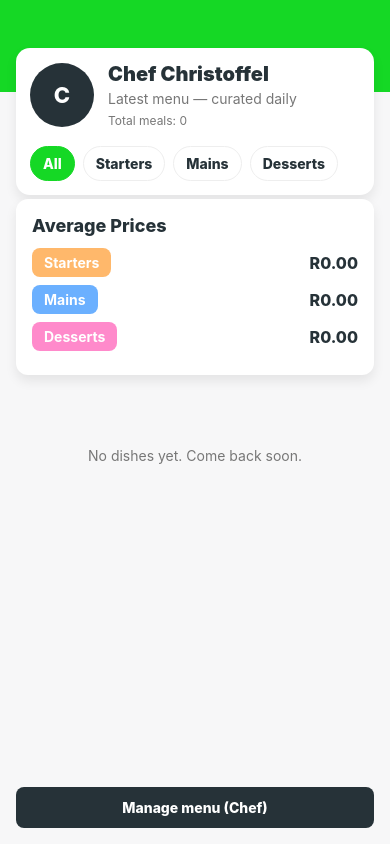
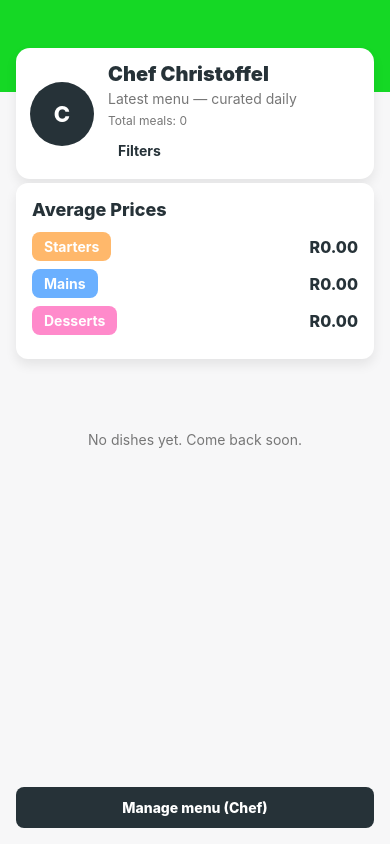
Before and after one commit to strummer7/mast-poe, a React Native app in the folder foodApp/: screen / in a window 390 px wide. Built offline with nearby package versions, Linux system fonts and the light colour scheme.

Commit message:
filter button on home screen

```diff
--- a/foodApp/App.tsx
+++ b/foodApp/App.tsx
@@ -143,11 +143,15 @@ export default function App(): JSX.Element {
           <View style={[styles.headerCard, styles.shadow]}>
             <View style={styles.chefRow}>
               <View style={styles.avatar}><Text style={styles.avatarInitial}>C</Text></View>
-              <View style={styles.chefInfo}><Text style={styles.title}>Chef Christoffel</Text><Text style={styles.tagline}>Latest menu — curated daily</Text><Text style={{ color: COLORS.muted, marginTop: 6, fontSize: 12 }}>Total meals: {menu.length}</Text></View>
-            </View>
-            <View style={styles.filterRow}>
-              <TouchableOpacity style={[styles.filterBtn, filter === "All" && styles.filterBtnActive]} onPress={() => setFilter("All")}><Text style={[styles.filterText, filter === "All" && styles.filterTextActive]}>All</Text></TouchableOpacity>
-              {COURSES.map(c => <TouchableOpacity key={c} style={[styles.filterBtn, filter === c && styles.filterBtnActive]} onPress={() => setFilter(c)}><Text style={[styles.filterText, filter === c && styles.filterTextActive]}>{c}</Text></TouchableOpacity>)}
+              <View style={styles.chefInfo}>
+                <Text style={styles.title}>Chef Christoffel</Text>
+                <Text style={styles.tagline}>Latest menu — curated daily</Text>
+                <Text style={{ color: COLORS.muted, marginTop: 6, fontSize: 12 }}>Total meals: {menu.length}</Text>
+                {/* Filters button only on Home */}
+                <TouchableOpacity onPress={() => setScreen("filter")} style={[styles.backBtnInline, { marginTop: 8 }]}>
+                  <Text style={{ color: COLORS.dark, fontWeight: "700" }}>Filters</Text>
+                </TouchableOpacity>
+              </View>
             </View>
           </View>
         </View>
@@ -177,7 +181,7 @@ export default function App(): JSX.Element {
     );
   }
 
-  // Filter screen (now in a separate file)
+  // Filter screen (separate file)
   if (screen === "filter") {
     return <FilterScreen filter={filter} setFilter={setFilter} setScreen={setScreen} />;
   }
@@ -190,8 +194,13 @@ export default function App(): JSX.Element {
         <View style={[styles.headerCard, styles.shadow]}>
           <View style={styles.chefRow}>
             <View style={styles.avatar}><Text style={styles.avatarInitial}>C</Text></View>
-            <View style={styles.chefInfo}><Text style={styles.title}>Chef Management</Text><Text style={styles.tagline}>Add or remove dishes</Text></View>
+            <View style={styles.chefInfo}>
+              <Text style={styles.title}>Chef Management</Text>
+              <Text style={styles.tagline}>Add or remove dishes</Text>
+            </View>
           </View>
+
+          {/* summaryRow left as-is; no Filters button here */}
           <View style={styles.summaryRow}>
             <View style={[styles.summaryCard, { backgroundColor: "#FFF3E0" }]}><Text style={[styles.summaryNumber, { color: COLORS.primary }]}>{menu.length}</Text><Text style={styles.summaryLabel}>Total dishes</Text></View>
             <View style={[styles.summaryCard, { backgroundColor: "#E1F5FE" }]}><Text style={[styles.summaryNumber, { color: COLORS.sky }]}>{menu.filter(m => m.course === "Starters").length}</Text><Text style={styles.summaryLabel}>Starters</Text></View>
```
